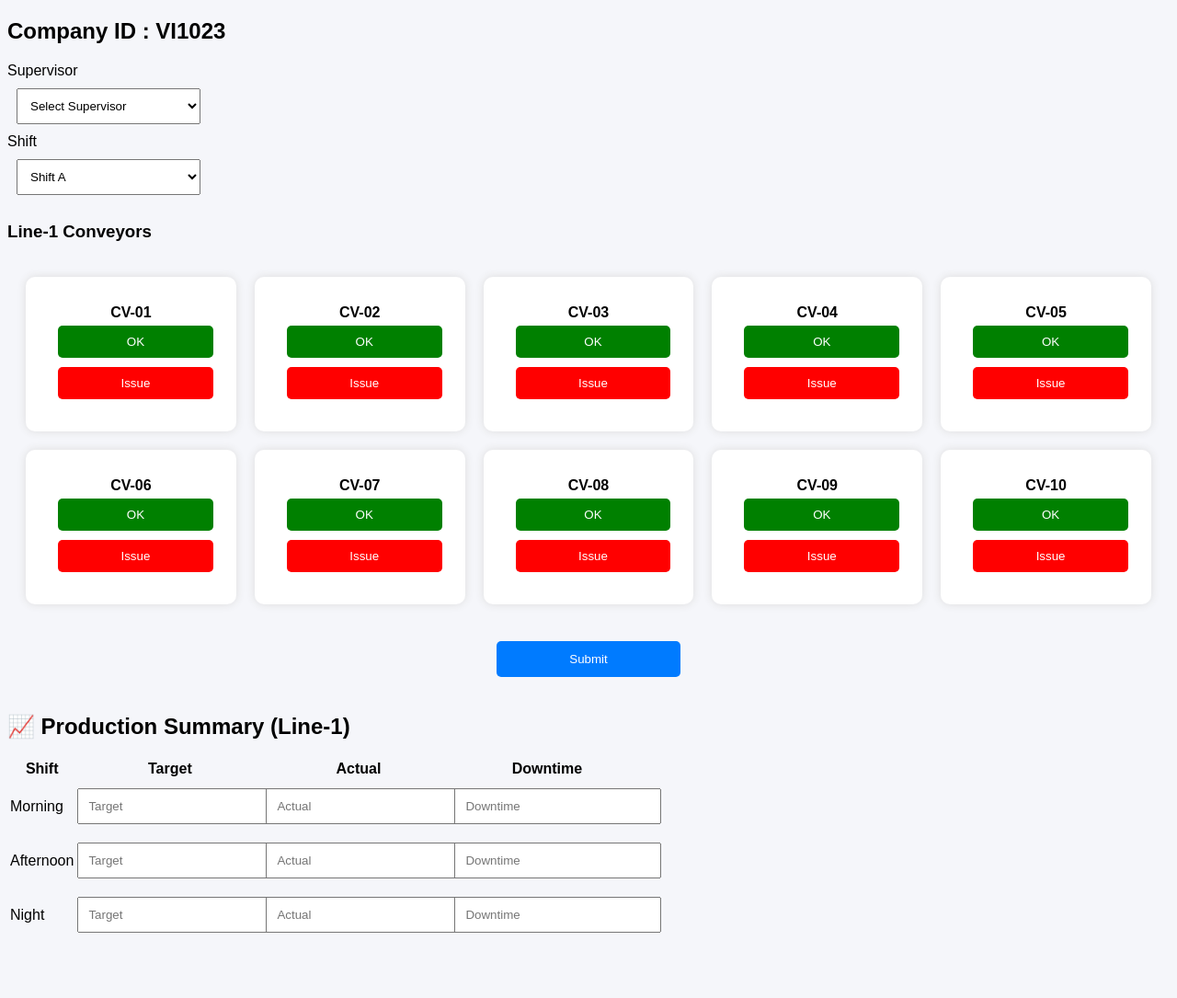
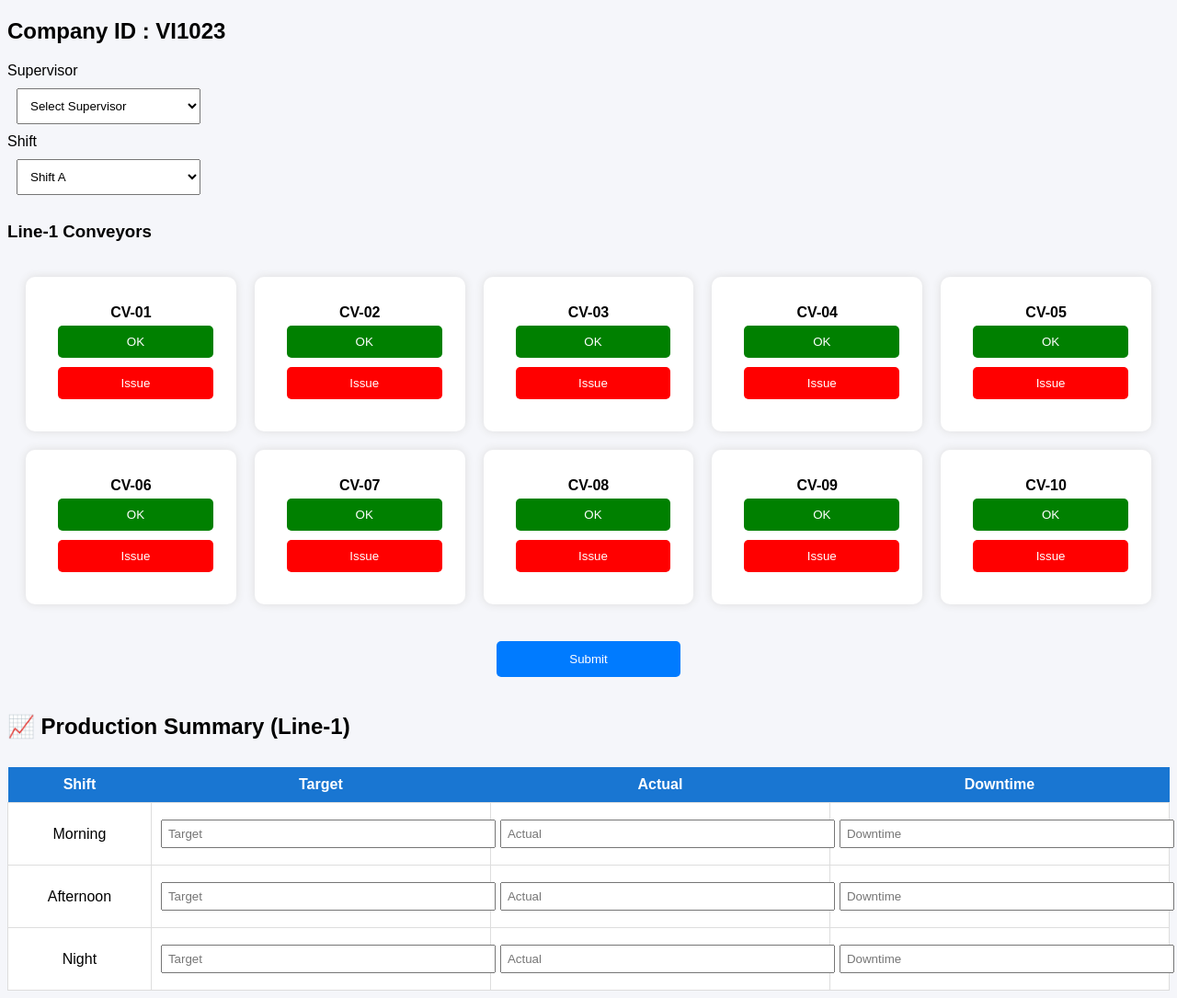
Before and after one commit to sathishofc01/vi1023-production-dashboard, a plain HTML site: page dashboard.html in a window 1280 px wide. Shown: the whole page at 92% size. Before the commit the page ends 1033 px from the top, so only its background shows below. Drawn offline with Linux system fonts and the light colour scheme.

Commit message:
Update styles.css

```diff
--- a/styles.css
+++ b/styles.css
@@ -42,3 +42,26 @@ text-align:center;
 font-weight:bold;
 box-shadow:0 0 10px #ddd;
 }
+.summary-table{
+width:100%;
+margin-top:30px;
+border-collapse:collapse;
+background:white;
+}
+
+.summary-table th{
+background:#1976d2;
+color:white;
+padding:10px;
+}
+
+.summary-table td{
+padding:10px;
+border:1px solid #ddd;
+text-align:center;
+}
+
+.summary-table input{
+width:100%;
+padding:6px;
+}
```
